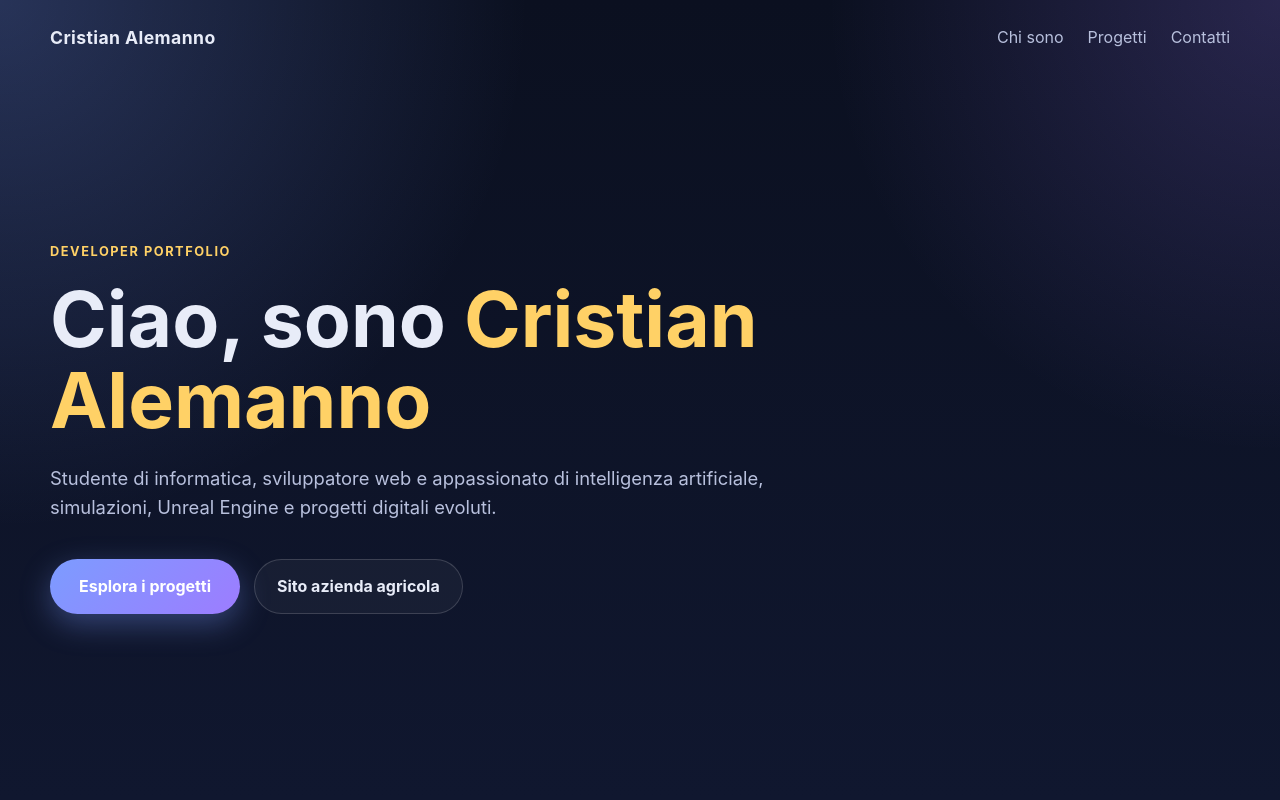
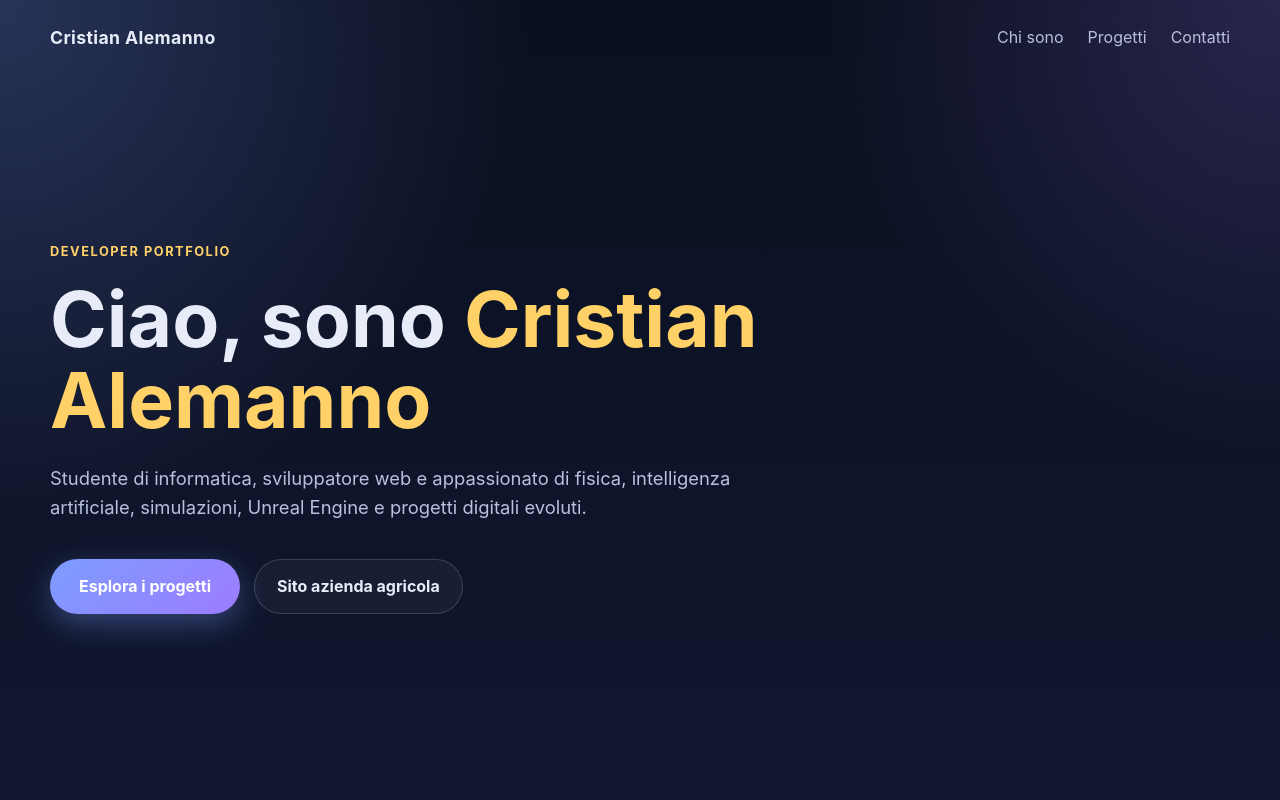
Before and after one commit to Crew200408/cristianalemanno-portfolio, a React (Create React App) app: page / in a window 1280 px wide. Shown: the top 800 px of the page. Built offline with nearby package versions, Linux system fonts and the light colour scheme.

Commit message:
Update App.js

```diff
--- a/src/App.js
+++ b/src/App.js
@@ -19,7 +19,7 @@ function App() {
             Ciao, sono <span className="name">Cristian Alemanno</span>
           </h1>
           <p className="subtitle">
-            Studente di informatica, sviluppatore web e appassionato di
+            Studente di informatica, sviluppatore web e appassionato di fisica,
             intelligenza artificiale, simulazioni, Unreal Engine e progetti
             digitali evoluti.
           </p>
```
